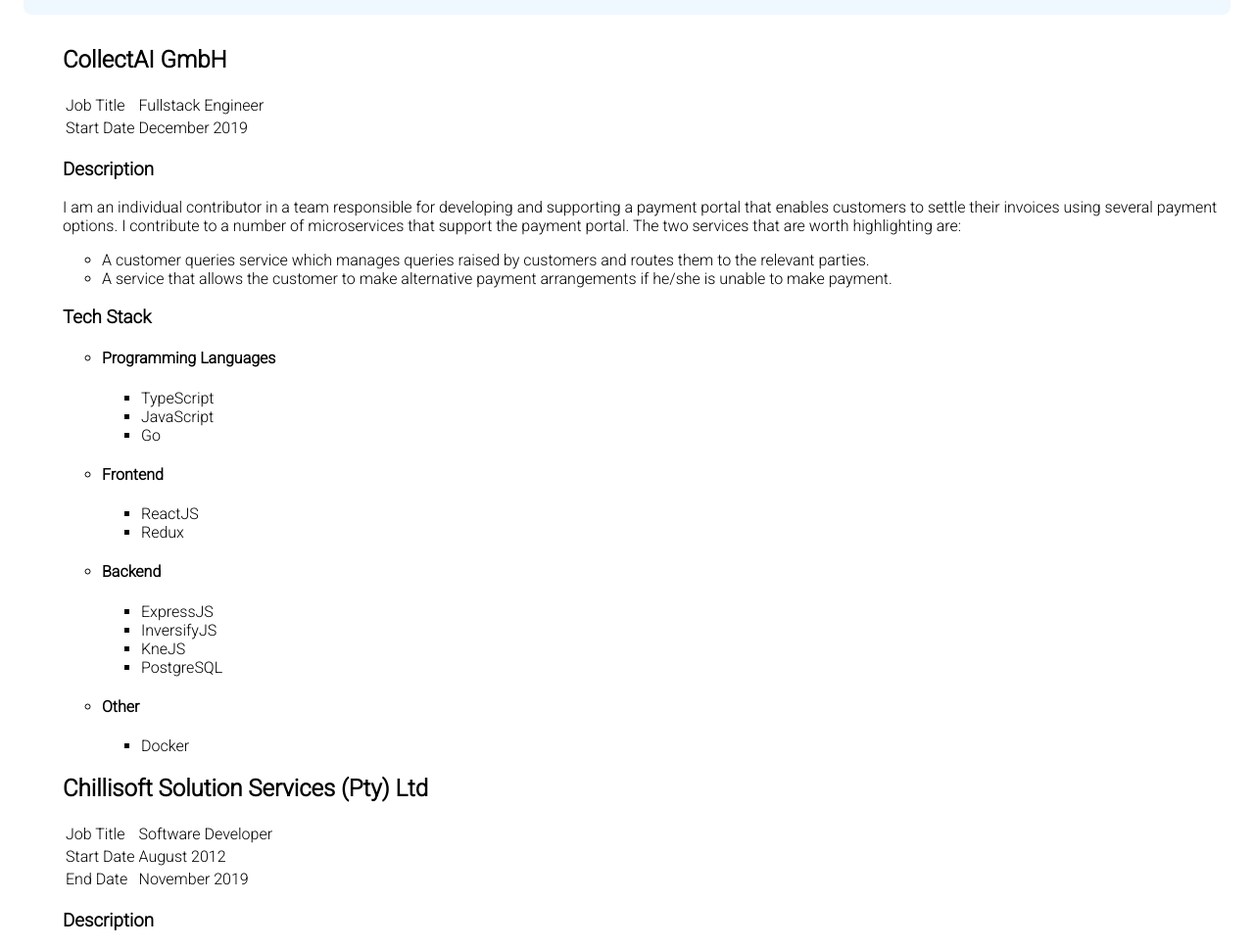
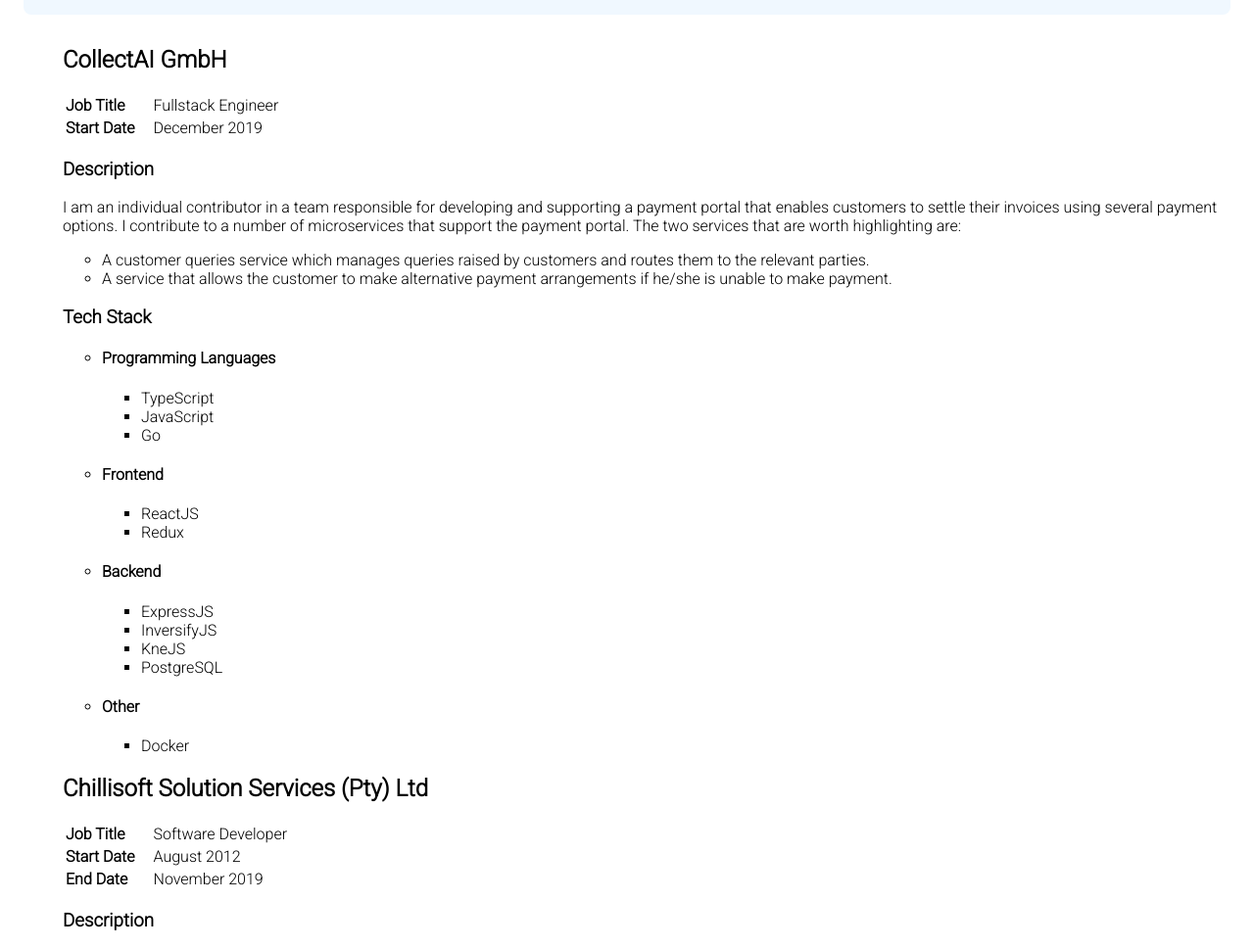
Before and after one commit to zukomgwili/zukomgwili.github.io, a Jekyll site: the page built from resume.html, in a window 1280 px wide. Shown: the part 192-1161 px from the top of the page at 98% size. Built offline with Jekyll 4.4.1, drawn with Linux system fonts in a browser that asks for light colours.

Commit message:
fix: correct the error in the pseudo-class declaration

```diff
--- a/_sass/resume.scss
+++ b/_sass/resume.scss
@@ -18,10 +18,10 @@
     #work-history-item {
       break-after: left;
       list-style: none;
-      td::first-of-type{
+      td:first-of-type{
         font-weight: bold;
       }
-      td::last-of-type{
+      td:last-of-type{
         padding: 0 0 0 1rem;
       }
     }
@@ -37,6 +37,9 @@
       td:first-of-type{
         font-weight: bold;
       }
+      td:last-of-type{
+        padding: 0 0 0 1rem;
+      }
     }
   }
 }
```
